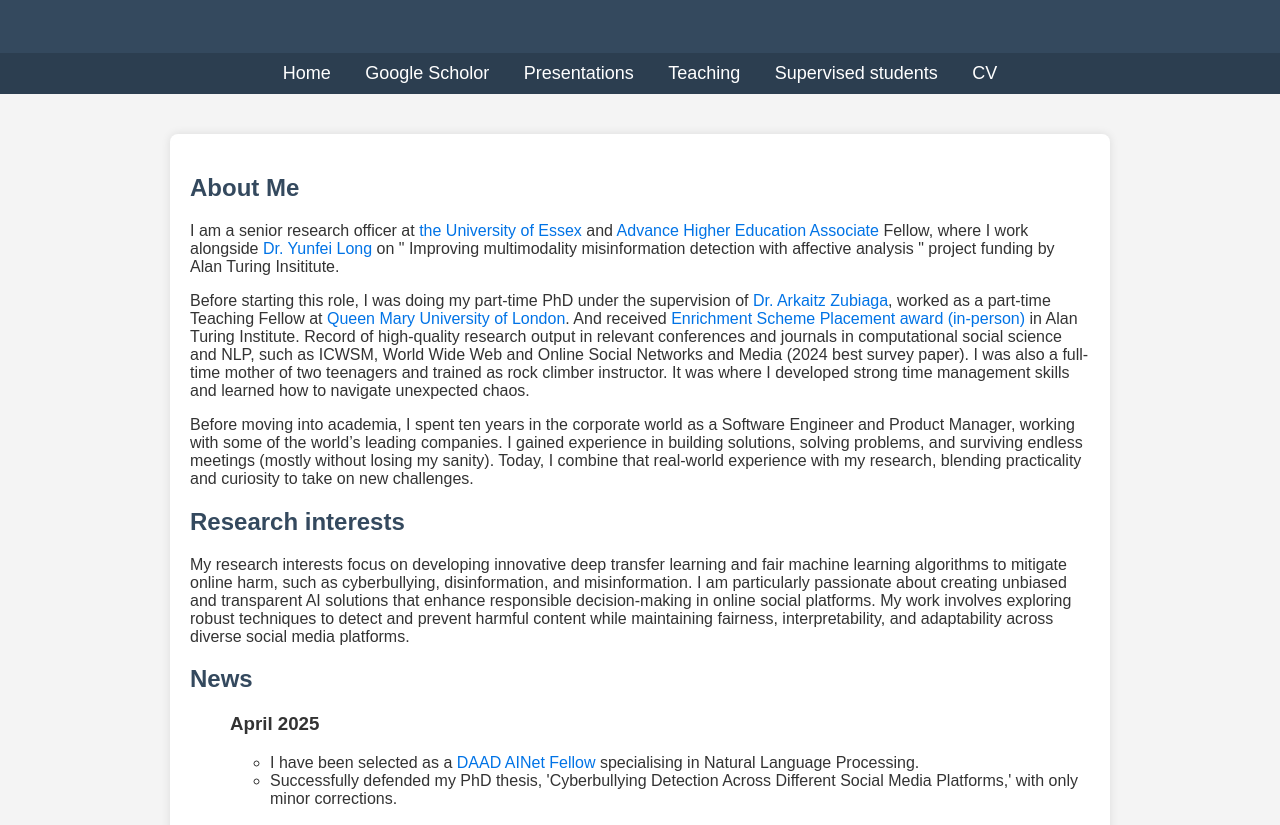
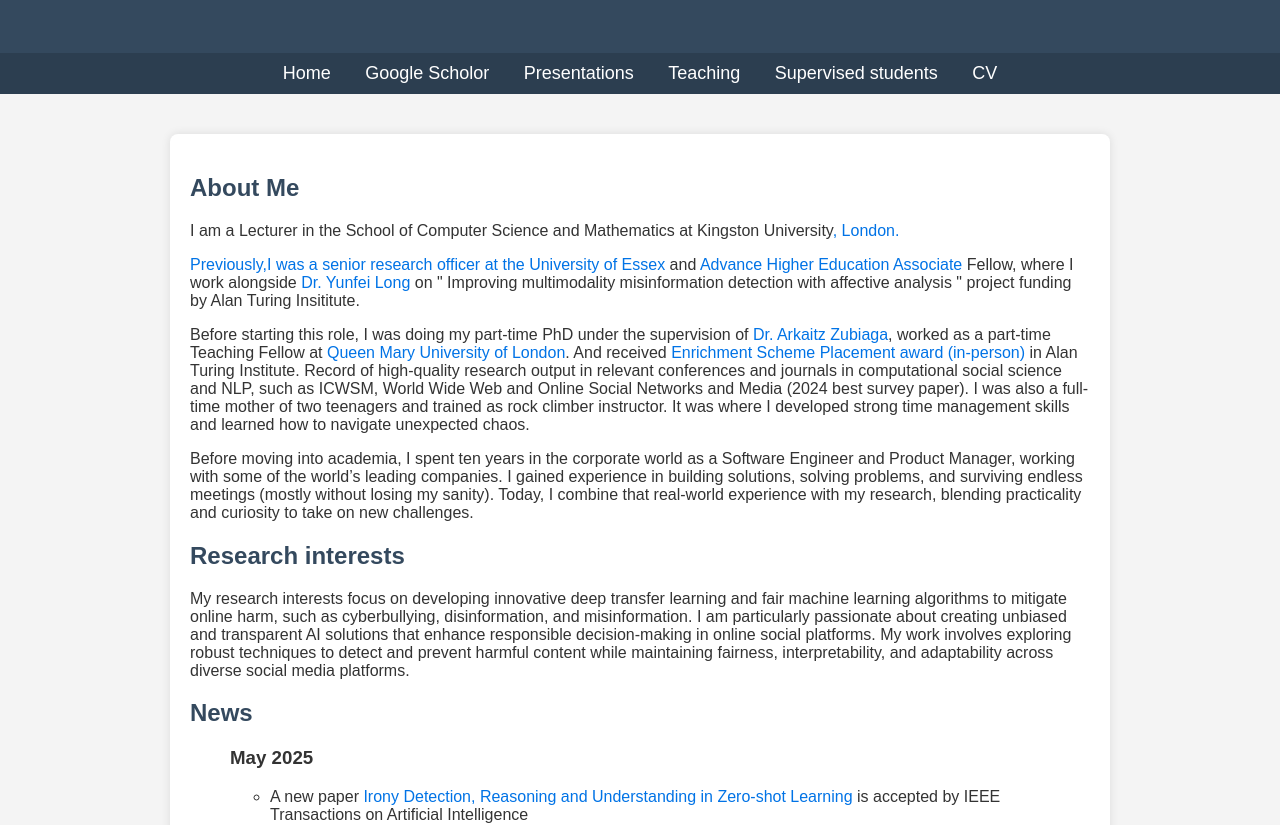
Before and after one commit to yipeiling/yipeiling.github.io, a plain HTML site: page index.html in a window 1280 px wide. Shown: the part 141-966 px from the top of the page. Drawn offline with Linux system fonts and the light colour scheme.

Commit message:
Update index.html

```diff
--- a/index.html
+++ b/index.html
@@ -75,8 +75,9 @@
     <div class="container">
         <section id="about">
             <h2>About Me</h2>
+            <p>I am a Lecturer in the School of Computer Science and Mathematics at Kingston University<a href=https://www.kingston.ac.uk/>, London.</p>
 
-            <p>I am a senior research officer at <a href=https://www.essex.ac.uk/>the University of Essex</a> and <a href="https://www.advance-he.ac.uk/fellowship/associate-fellowship">Advance Higher Education Associate</a> Fellow, where I work alongside <a href="https://www.essex.ac.uk/people/LONGY19108/Yunfei-Long">Dr. Yunfei Long</a> on " Improving multimodality misinformation detection with affective analysis " project funding by Alan Turing Insititute. </p>
+            <p>Previously,I was a senior research officer at <a href=https://www.essex.ac.uk/>the University of Essex</a> and <a href="https://www.advance-he.ac.uk/fellowship/associate-fellowship">Advance Higher Education Associate</a> Fellow, where I work alongside <a href="https://www.essex.ac.uk/people/LONGY19108/Yunfei-Long">Dr. Yunfei Long</a> on " Improving multimodality misinformation detection with affective analysis " project funding by Alan Turing Insititute. </p>
             <p>Before starting this role, I was doing  my part-time PhD under the supervision of <a href="https://www.zubiaga.org/"> Dr. Arkaitz Zubiaga</a>, worked as a part-time Teaching Fellow at <a href="https://www.qmul.ac.uk/">Queen Mary University of London</a>. And received <a href="https://www.turing.ac.uk/people/former-enrichment-students/peiling-yi"> Enrichment Scheme Placement award (in-person)</a> in Alan Turing Institute. Record of high-quality research output in relevant conferences and journals in computational social science and NLP, such as ICWSM, World Wide Web and Online Social Networks and Media (2024 best survey paper). I was also a full-time mother of two teenagers and trained as rock climber instructor. It was where I developed strong time management skills and learned how to navigate unexpected chaos.</p>
             <p>Before moving into academia, I spent ten years in the corporate world as a Software Engineer and Product Manager, working with some of the world’s leading companies. I gained experience in building solutions, solving problems, and surviving endless meetings (mostly without losing my sanity). Today, I combine that real-world experience with my research, blending practicality and curiosity to take on new challenges.</p>
 
@@ -92,6 +93,12 @@
             <h2>News</h2>
 
             <ul>
+                <h3><strong>May 2025</strong></h3>
+                <ul>
+                    <li> A new paper <a href="https://www.daad.de/en/the-daad/postdocnet/fellows/fellows/">Irony Detection, Reasoning and Understanding in Zero-shot Learning</a> is accepted by IEEE Transactions on Artificial Intelligence  </li>
+
+                  </ul>
+
                 <h3><strong>April 2025</strong></h3>
                 <ul>
                     <li> I have been selected as a  <a href="https://www.daad.de/en/the-daad/postdocnet/fellows/fellows/">DAAD AINet Fellow</a> specialising in Natural Language Processing. </li>
```
